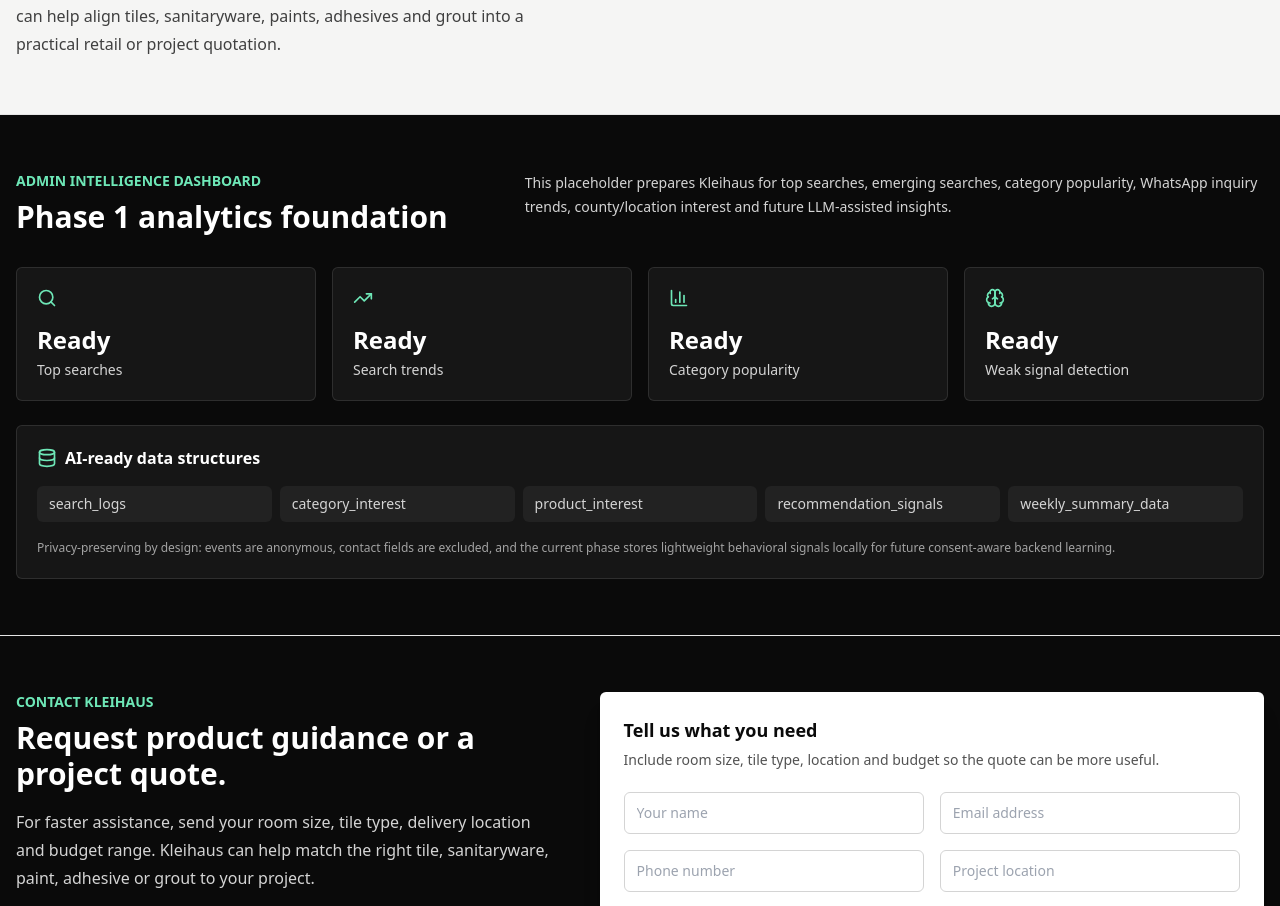
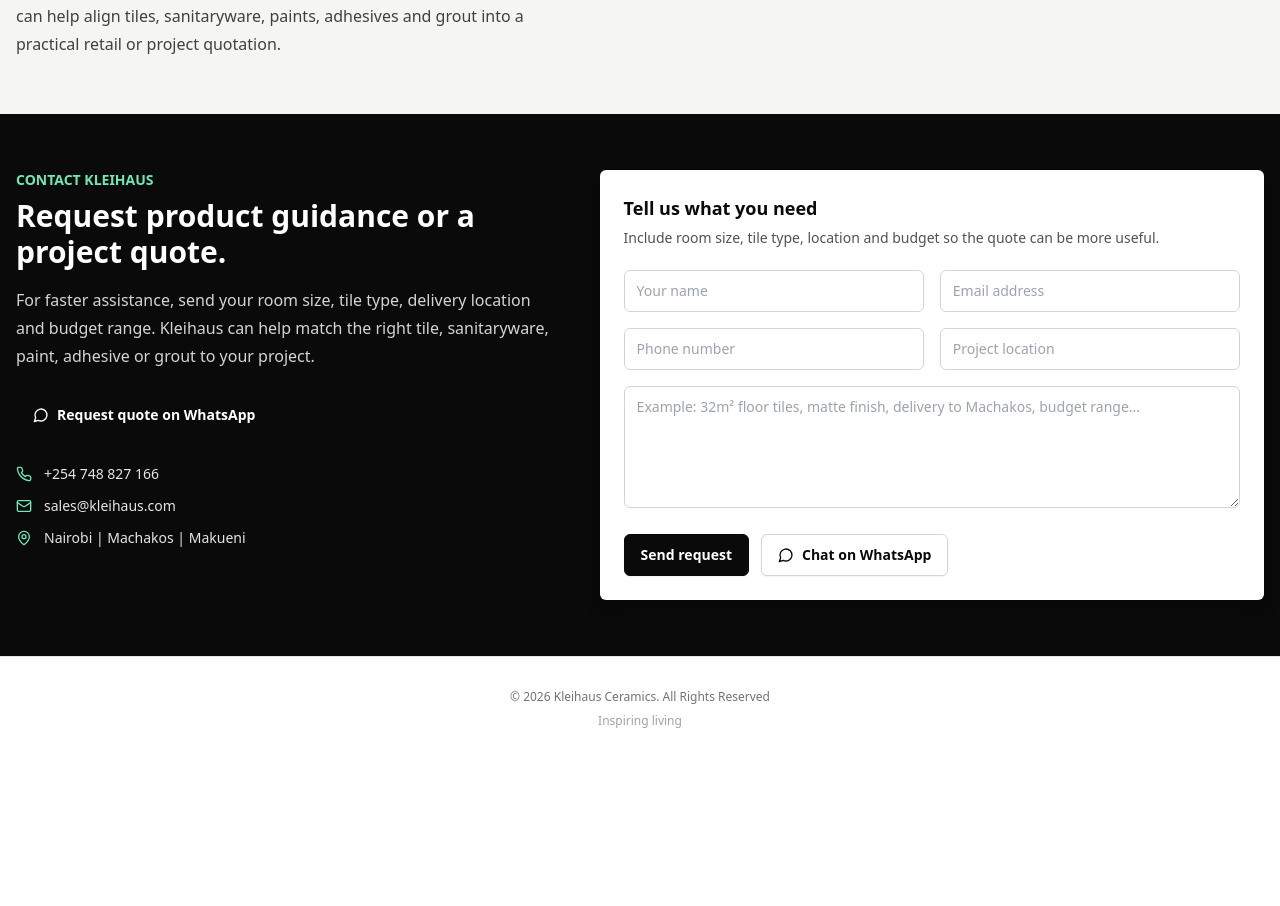
Before and after one commit to ShadrackMwatu/kleihaus, a React (Vite) app: page / in a window 1280 px wide. Shown: the part 7555-8461 px from the top of the page. After the commit the page ends 8316 px from the top, so only its background shows below. Built offline with nearby package versions, Linux system fonts and the light colour scheme.

Commit message:
Hide admin intelligence dashboard from public site

```diff
--- /dev/null
+++ b/src/AdminDashboard.jsx
@@ -0,0 +1,59 @@
+import React from 'react'
+import { BarChart3, Brain, Database, Search, TrendingUp } from 'lucide-react'
+import { intelligenceCollections } from './data/intelligenceData'
+import { analyticsService } from './services/analyticsService'
+import { recommendationService } from './services/recommendationService'
+
+export default function AdminDashboard() {
+  const collections = { ...intelligenceCollections, ...analyticsService.getCollections() }
+  const adminSignals = recommendationService.getAdminSignals(analyticsService.getEvents())
+  const dashboardItems = [
+    { title: 'Top searches', value: Object.keys(adminSignals.topSearches).length || 'Ready', icon: Search },
+    { title: 'Search trends', value: Object.keys(adminSignals.searchTrends).length || 'Ready', icon: TrendingUp },
+    { title: 'Category popularity', value: Object.keys(adminSignals.categoryPopularity).length || 'Ready', icon: BarChart3 },
+    { title: 'Weak signal detection', value: adminSignals.weakSignalDetection.length || 'Ready', icon: Brain },
+  ]
+
+  return (
+    <main className="min-h-screen bg-neutral-950 text-white">
+      <section className="mx-auto max-w-7xl px-4 py-14">
+        <div className="mb-8 grid gap-4 lg:grid-cols-[0.8fr_1.2fr]">
+          <div>
+            <p className="text-sm font-semibold uppercase text-emerald-300">Admin intelligence dashboard</p>
+            <h1 className="mt-2 text-3xl font-semibold">Phase 1 analytics foundation</h1>
+          </div>
+          <p className="text-sm leading-6 text-neutral-300">
+            Internal placeholder for top searches, emerging searches, category popularity, WhatsApp inquiry trends, county/location interest and future LLM-assisted insights.
+          </p>
+        </div>
+
+        <div className="grid gap-4 md:grid-cols-4">
+          {dashboardItems.map((item) => {
+            const Icon = item.icon
+            return (
+              <div key={item.title} className="rounded-md border border-white/10 bg-white/5 p-5">
+                <Icon className="h-5 w-5 text-emerald-300" />
+                <p className="mt-4 text-2xl font-semibold">{item.value}</p>
+                <p className="mt-1 text-sm text-neutral-300">{item.title}</p>
+              </div>
+            )
+          })}
+        </div>
+
+        <div className="mt-6 rounded-md border border-white/10 bg-white/5 p-5">
+          <div className="flex items-center gap-2">
+            <Database className="h-5 w-5 text-emerald-300" />
+            <h2 className="font-semibold">AI-ready data structures</h2>
+          </div>
+          <div className="mt-4 grid gap-2 text-sm text-neutral-300 sm:grid-cols-2 lg:grid-cols-5">
+            {Object.keys(collections).map((key) => (
+              <span key={key} className="rounded-md bg-white/5 px-3 py-2">
+                {key}
+              </span>
+            ))}
+          </div>
+        </div>
+      </section>
+    </main>
+  )
+}
--- a/src/App.jsx
+++ b/src/App.jsx
@@ -1,12 +1,10 @@
 import React, { useMemo, useState } from 'react'
 import {
   ArrowRight,
-  BarChart3,
   Brain,
   Brush,
   CheckCircle2,
   ClipboardList,
-  Database,
   Mail,
   MapPin,
   Menu,
@@ -25,7 +23,6 @@
   X,
 } from 'lucide-react'
 import {
-  intelligenceCollections,
   inspirationSpaces,
   popularCategories,
   projectTypes,
@@ -751,61 +748,6 @@
   )
 }
 
-function IntelligenceDashboard({ adminSignals, collections }) {
-  const dashboardItems = [
-    { title: 'Top searches', value: Object.keys(adminSignals.topSearches).length || 'Ready', icon: Search },
-    { title: 'Search trends', value: Object.keys(adminSignals.searchTrends).length || 'Ready', icon: TrendingUp },
-    { title: 'Category popularity', value: Object.keys(adminSignals.categoryPopularity).length || 'Ready', icon: BarChart3 },
-    { title: 'Weak signal detection', value: adminSignals.weakSignalDetection.length || 'Ready', icon: Brain },
-  ]
-
-  return (
-    <section className="border-y border-neutral-200 bg-neutral-950 text-white">
-      <div className="mx-auto max-w-7xl px-4 py-14">
-        <div className="mb-8 grid gap-4 lg:grid-cols-[0.8fr_1.2fr]">
-          <div>
-            <p className="text-sm font-semibold uppercase text-emerald-300">Admin intelligence dashboard</p>
-            <h2 className="mt-2 text-3xl font-semibold">Phase 1 analytics foundation</h2>
-          </div>
-          <p className="text-sm leading-6 text-neutral-300">
-            This placeholder prepares Kleihaus for top searches, emerging searches, category popularity, WhatsApp inquiry trends, county/location interest and future LLM-assisted insights.
-          </p>
-        </div>
-
-        <div className="grid gap-4 md:grid-cols-4">
-          {dashboardItems.map((item) => {
-            const Icon = item.icon
-            return (
-              <div key={item.title} className="rounded-md border border-white/10 bg-white/5 p-5">
-                <Icon className="h-5 w-5 text-emerald-300" />
-                <p className="mt-4 text-2xl font-semibold">{item.value}</p>
-                <p className="mt-1 text-sm text-neutral-300">{item.title}</p>
-              </div>
-            )
-          })}
-        </div>
-
-        <div className="mt-6 rounded-md border border-white/10 bg-white/5 p-5">
-          <div className="flex items-center gap-2">
-            <Database className="h-5 w-5 text-emerald-300" />
-            <h3 className="font-semibold">AI-ready data structures</h3>
-          </div>
-          <div className="mt-4 grid gap-2 text-sm text-neutral-300 sm:grid-cols-2 lg:grid-cols-5">
-            {Object.keys(collections).map((key) => (
-              <span key={key} className="rounded-md bg-white/5 px-3 py-2">
-                {key}
-              </span>
-            ))}
-          </div>
-          <p className="mt-4 text-xs leading-5 text-neutral-400">
-            Privacy-preserving by design: events are anonymous, contact fields are excluded, and the current phase stores lightweight behavioral signals locally for future consent-aware backend learning.
-          </p>
-        </div>
-      </div>
-    </section>
-  )
-}
-
 function Services() {
   return (
     <section className="mx-auto max-w-7xl px-4 py-14">
@@ -971,10 +913,6 @@
     () => recommendationService.getRecommendations({ selectedCategory, projectType }),
     [selectedCategory, projectType],
   )
-
-  const collections = useMemo(() => analyticsService.getCollections(), [eventRevision])
-  const adminSignals = useMemo(() => recommendationService.getAdminSignals(analyticsService.getEvents()), [eventRevision])
-
   return (
     <div className="min-h-screen overflow-x-hidden bg-white text-neutral-900">
       <Header
@@ -1000,7 +938,6 @@
       <InspirationGallery onCategoryClick={handleCategoryClick} />
       <Services />
       <ProjectCustomers />
-      <IntelligenceDashboard adminSignals={adminSignals} collections={{ ...intelligenceCollections, ...collections }} />
       <Contact onWhatsAppClick={handleWhatsAppClick} />
       <Footer />
     </div>
```
